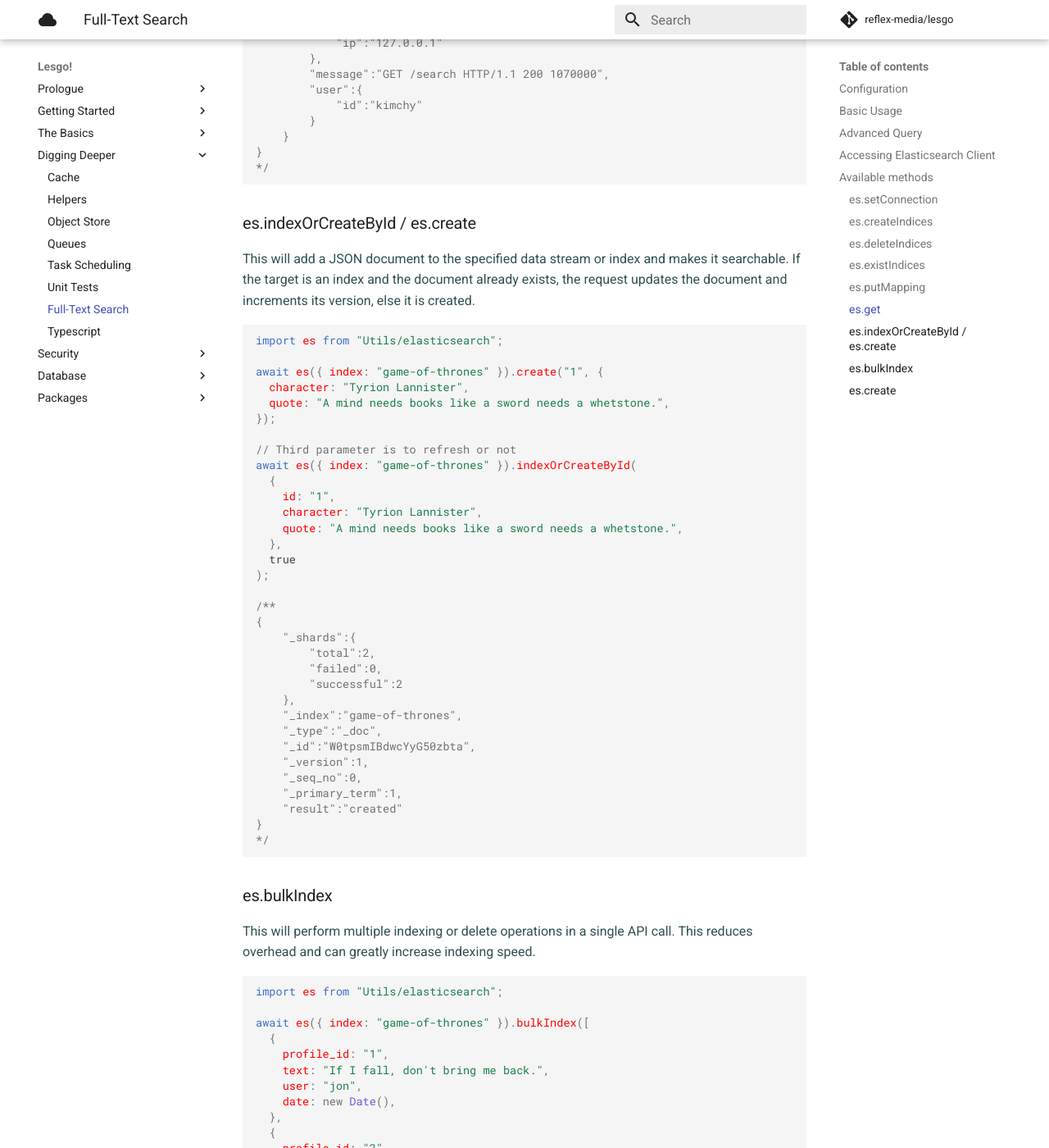
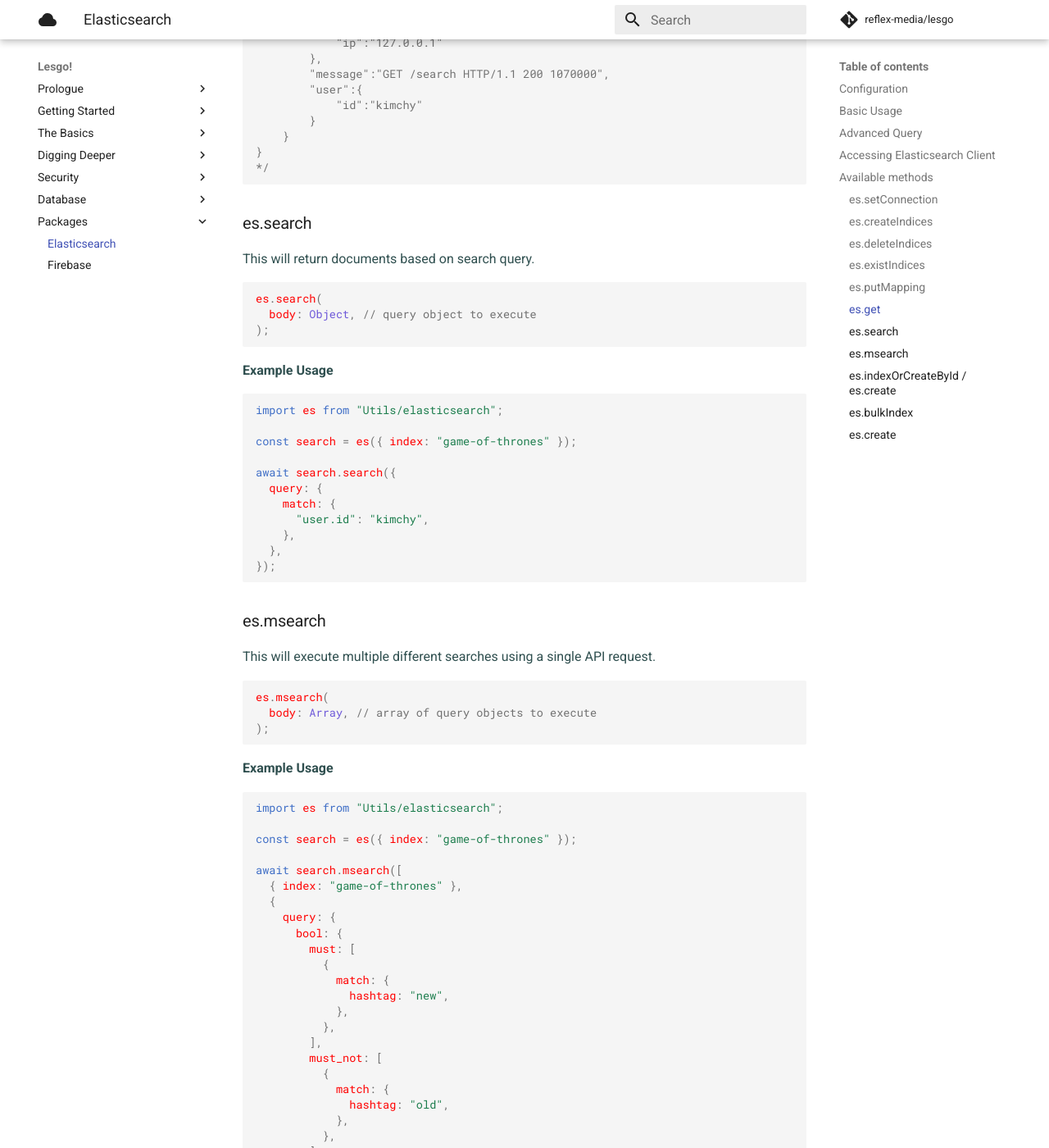
Before and after one commit to reflex-media/lesgo-docs, an MkDocs documentation site: the page built from docs/packages/elasticsearch.md, in a window 1280 px wide and 1400 px high, scrolled down 5805 px. Shown: the whole window at 82% size. Built offline with MkDocs 1.6.1 and Material for MkDocs 9.7.7, drawn with Linux system fonts in a browser that asks for light colours; comment, search, counter and statistics services are not loaded; the version menu is left out; some of the changed text lies outside the part shown.

Commit message:
Updated release notes and moved Elasticsearch to Packages

````diff
--- a/docs/advance/full-text-search.md
+++ b/docs/packages/elasticsearch.md
@@ -1,6 +1,6 @@
-# Full-Text Search
+# Elasticsearch
 
-Lesgo! is pre-configured with AWS Elasticsearch for full-text search.
+Lesgo! is pre-configured with AWS Elasticsearch 7.10 engine.
 
 ## Configuration
 
@@ -296,6 +296,97 @@
 */
 ```
 
+### es.search
+
+This will return documents based on search query.
+
+```js
+es.search(
+  body: Object, // query object to execute
+);
+```
+
+**Example Usage**
+
+```js
+import es from "Utils/elasticsearch";
+
+const search = es({ index: "game-of-thrones" });
+
+await search.search({
+  query: {
+    match: {
+      "user.id": "kimchy",
+    },
+  },
+});
+```
+
+### es.msearch
+
+This will execute multiple different searches using a single API request.
+
+```js
+es.msearch(
+  body: Array, // array of query objects to execute
+);
+```
+
+**Example Usage**
+
+```js
+import es from "Utils/elasticsearch";
+
+const search = es({ index: "game-of-thrones" });
+
+await search.msearch([
+  { index: "game-of-thrones" },
+  {
+    query: {
+      bool: {
+        must: [
+          {
+            match: {
+              hashtag: "new",
+            },
+          },
+        ],
+        must_not: [
+          {
+            match: {
+              hashtag: "old",
+            },
+          },
+        ],
+      },
+    },
+  },
+  { index: "game-of-thrones" },
+  {
+    query: {
+      bool: {
+        must: [
+          {
+            match: {
+              hashtag: "new",
+            },
+          },
+        ],
+        must_not: [
+          {
+            match: {
+              hashtag: "old",
+            },
+          },
+        ],
+      },
+    },
+  },
+]);
+```
+
+Learn more with [Multi Search API](https://www.elastic.co/guide/en/elasticsearch/reference/7.13/search-multi-search.html).
+
 ### es.indexOrCreateById / es.create
 
 This will add a JSON document to the specified data stream or index and makes it searchable. If the target is an index and the document already exists, the request updates the document and increments its version, else it is created.
--- a/mkdocs.yml
+++ b/mkdocs.yml
@@ -63,7 +63,6 @@
       - Queues: advance/queues.md
       - Task Scheduling: advance/task-scheduling.md
       - Unit Tests: advance/unit-tests.md
-      - Full-Text Search: advance/full-text-search.md
       - Typescript: advance/typescript.md
   - Security:
       - VPC: security/vpc.md
@@ -72,4 +71,5 @@
       - DynamoDB: database/dynamodb.md
       - RDS Aurora: database/rds-aurora.md
   - Packages:
+      - Elasticsearch: packages/elasticsearch.md
       - Firebase: packages/firebase.md
````
Also changed, not shown: docs/advance/cache.md (+59 -15 lines), docs/prologue/release-notes.md (+16 -7 lines).
